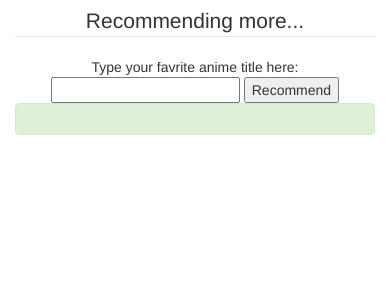
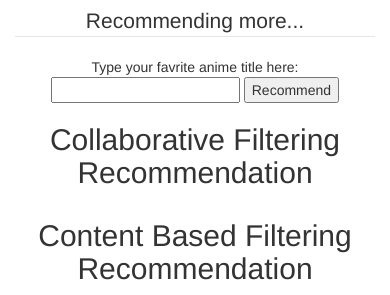
Before and after one commit to Cuny-Tech-Prep/Anime-Recommendation-System, a Flask app: template templates/index.html in a window 390 px wide. Shown: the part 803-1098 px from the top of the page. Before the commit the page ends 938 px from the top, so only its background shows below. Run offline with Flask 2, Linux system fonts and the light colour scheme; the template is opened without the code that fills it, so the values that code supplies are empty; parts of the project's set-up code (start-up, migrations or seed data) failed here and were passed over; some libraries are stand-ins or nearby versions.

Commit message:
added content based filtering

```diff
--- a/app.py
+++ b/app.py
@@ -18,8 +18,8 @@ path_to_collaborative_filtering_rec = 'models/collaborative_filtering_rec.pkl'
 path_to_anime_ratingCount= 'models/anime_ratingCount.pkl'
 path_to_df_anime= 'models/df_anime.pkl'
 path_to_anime_full_data= 'models/anime_data.pkl'
-
-N_RECOMMENDATIONS  = 6  # Recommending 5 only (1st will be itself)
+path_to_content_based_rec = 'models/content_based_rec.pkl'
+N_RECOMMENDATIONS  = 5  # Recommending 5 only
 
 
 
@@ -35,15 +35,8 @@ with open(path_to_anime_full_data, 'rb') as f:
 with open(path_to_collaborative_filtering_rec, 'rb') as f:
     collaborative_filtering_rec = pickle.load(f)
 
-
-def text_cleaning(text):
-    text = re.sub(r'&quot;', '', text)
-    text = re.sub(r'.hack//', '', text)
-    text = re.sub(r'&#039;', '', text)
-    text = re.sub(r'A&#039;s', '', text)
-    text = re.sub(r'I&#039;', 'I\'', text)
-    text = re.sub(r'&amp;', 'and', text)
-    return text
+with open(path_to_content_based_rec, 'rb') as f:
+    content_based_rec = pickle.load(f)
 
 @app.route('/', methods=['GET', 'POST'])
 def main():
@@ -77,64 +70,35 @@ def main():
             title.append((anime_full_data[anime_full_data['anime_uid']==idd]['title']).values[0])
             rating.append((anime_full_data[anime_full_data['anime_uid']==idd]['score']).values[0])
 
-        results =[]
+        collaborative_recommended_anime_title =[]
         user_input_text = flask.request.form['user_input_text']
+        collaborative_img_url=[]
+        for index in range(len(collaborative_filtering_rec[user_input_text][0])):
+            if index <N_RECOMMENDATIONS:
+                anime_title = collaborative_filtering_rec[user_input_text][0][index]
+                collaborative_recommended_anime_title.append(anime_title)
+                img_url = (df_anime[df_anime['title']==anime_title]['img_url'].values[0])
+                collaborative_img_url.append(img_url)
 
-        collaborative_img_url=[]
-        for anime_title in collaborative_filtering_rec[user_input_text][0]:
-            results.append(anime_title)
-            img_url = (df_anime[df_anime['title']==anime_title]['img_url'].values[0])
-            collaborative_img_url.append(img_url)
+        content_recommended_anime_title =[]
+        content_img_url=[]
+        for index in range(len(content_based_rec[user_input_text])):
+            if index <N_RECOMMENDATIONS:
+                anime_title = content_based_rec[user_input_text][index]
+                content_recommended_anime_title.append(anime_title)
+                img_url = (df_anime[df_anime['title']==anime_title]['img_url'].values[0])
+                content_img_url.append(img_url)
 
-        ## ------------------------- Content-Based Filtering -------------------------------------
-        # df_anime['title'] = df_anime['title'].apply(text_cleaning)
-        # tfv = TfidfVectorizer(min_df=3,  max_features=None,
-        #             strip_accents='unicode', analyzer='word',token_pattern=r'\w{1,}',
-        #             ngram_range=(1, 3),
-        #             stop_words = 'english')
-
-        # # Filling NaNs with empty string
-        # df_anime['genre'] = df_anime['genre'].fillna('')
-        # genres_str = df_anime['genre'].str.split(',').astype(str)
-        # tfv_matrix = tfv.fit_transform(genres_str)
-
-        # sig = sigmoid_kernel(tfv_matrix, tfv_matrix)
-
-        # #getting the indices of anime title
-        # indices = pd.Series(df_anime.index, index=df_anime['title']).drop_duplicates()
-
-
-        # idx = indices[user_input_text]
-
-        # idx = idx[0]
-
-
-        # #Get the pairwsie similarity scores
-        # sig_scores = list(enumerate(sig[idx]))
-
-        # # Sort the movies
-        # sig_scores = sorted(sig_scores, key=lambda x: x[1], reverse=True)
-
-        # # Scores of the 10 most similar movies
-        # sig_scores = sig_scores[1:11]
-
-        # recommended_anime_img = []
-        # # Movie indices
-        # anime_indices = [i[0] for i in sig_scores]
-        # for title in df_anime['title'].iloc[anime_indices].values:
-        #     results.append(title)
-        #     img_url = (df_anime[df_anime['title']==title]['img_url'].values[0])
-        #     if img_url not in recommended_anime_img:
-        #         recommended_anime_img.append(img_url)
         return flask.render_template('index.html',
             input_text=user_input_text,
-            result=results,
+            collaborative_recommended_anime_title=collaborative_recommended_anime_title,
             images = imgs,
             ratings = rating,
             synopsis = synopsis,
             titles= title,
-            collaborative_img_url = collaborative_img_url
-            # recommended_anime_img  = recommended_anime_img
+            collaborative_img_url = collaborative_img_url,
+            content_recommended_anime_title= content_recommended_anime_title,
+            content_img_url=content_img_url
            )
 
 
--- a/templates/index.html
+++ b/templates/index.html
@@ -1,7 +1,7 @@
 <!DOCTYPE html>
 <html lang="en">
 <head>
-  <title>Bootstrap Example</title>
+  <title>Anime Recommendation</title>
   <meta charset="utf-8">
   <meta name="viewport" content="width=device-width, initial-scale=1">
   <link rel="stylesheet" href="https://maxcdn.bootstrapcdn.com/bootstrap/3.4.1/css/bootstrap.min.css">
@@ -124,21 +124,35 @@
 			<input type="submit" value="Recommend">
 		</fieldset>
 	</form>
-	<div class="alert alert-success">
-		{% for row in result %}
-		<div class="col-sm-3">
-			<div class="well">
-				<p>{{row}}</p>
+  <div class="container text-center">
+   <h2> Collaborative Filtering Recommendation</h2>
+
+		{% for img_url in collaborative_img_url %}
+		<div class="col-sm-3" style="align-items: center;width: 220px; margin-top: 20px;">
+			<div class="well" >
+				<p>{{collaborative_recommended_anime_title[loop.index-1]}}</p>
+        <img src={{img_url}} alt="Image" style="height: 100%; width:100%;object-fit: contain;">
 
 			</div>
 		</div>
 		{% endfor %}
-	</div>
-    {% for images in collaborative_img_url %}
-      <div class="col-sm-6" style="align-items: center;height: 500px;margin-top:20px;margin-bottom: 20px;">
-        <img src={{images}} alt="Image" style="height: 100%; width:100%;object-fit: contain;">
+    </div>
+
+    <div class="container text-center">
+     <h2>Content Based Filtering Recommendation</h2>
+
+    {% for img_url in content_img_url %}
+    <div class="col-sm-3" style="align-items: center;width: 220px; margin-top: 20px;">
+      <div class="well">
+        <p>{{content_recommended_anime_title[loop.index-1]}}</p>
+        <img src={{img_url}} alt="Image" style="height: 100%; width:100%;object-fit: contain;">
+
       </div>
+    </div>
     {% endfor %}
+    </div>
+
+
 
 </body>
 </html>
```
Also changed, not shown: 1 other file.
